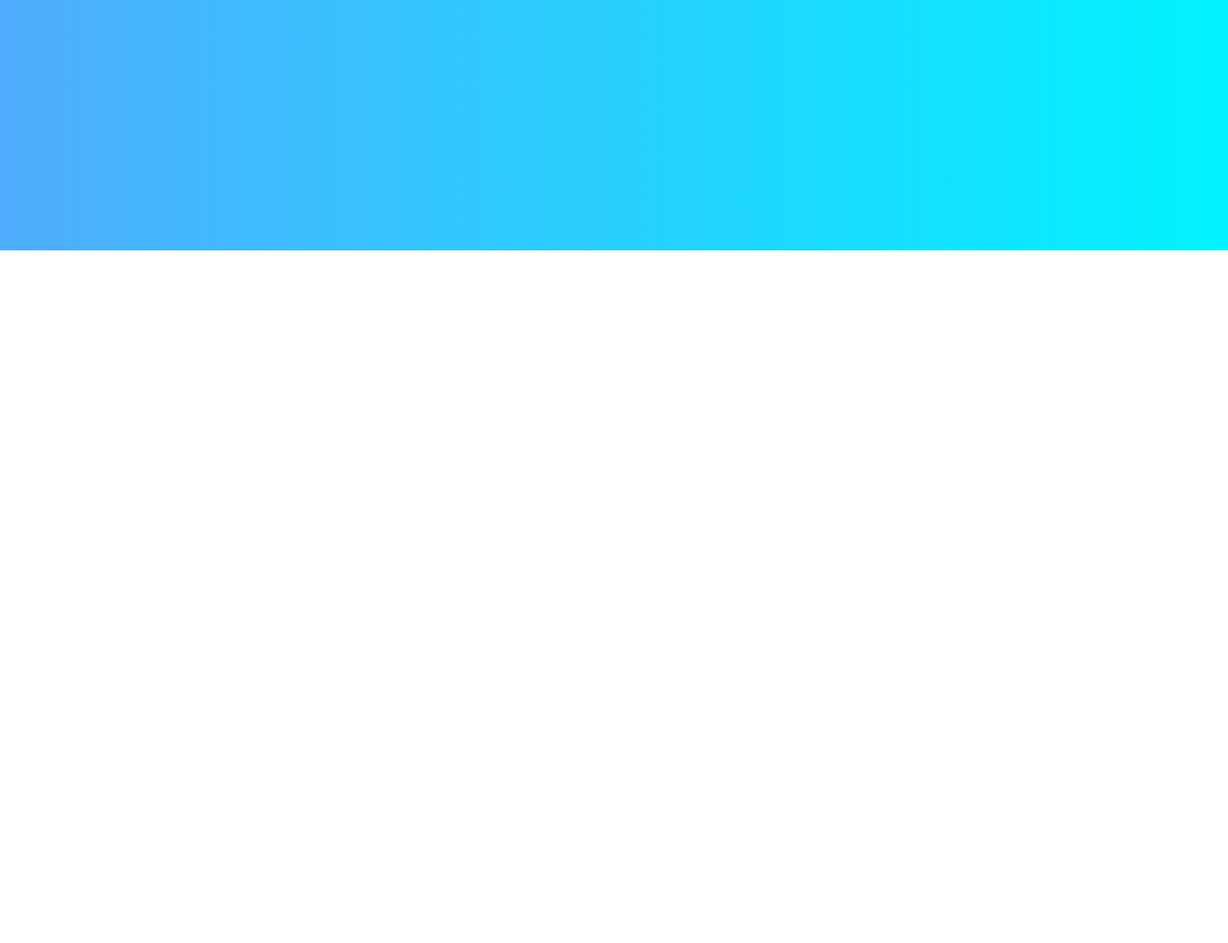
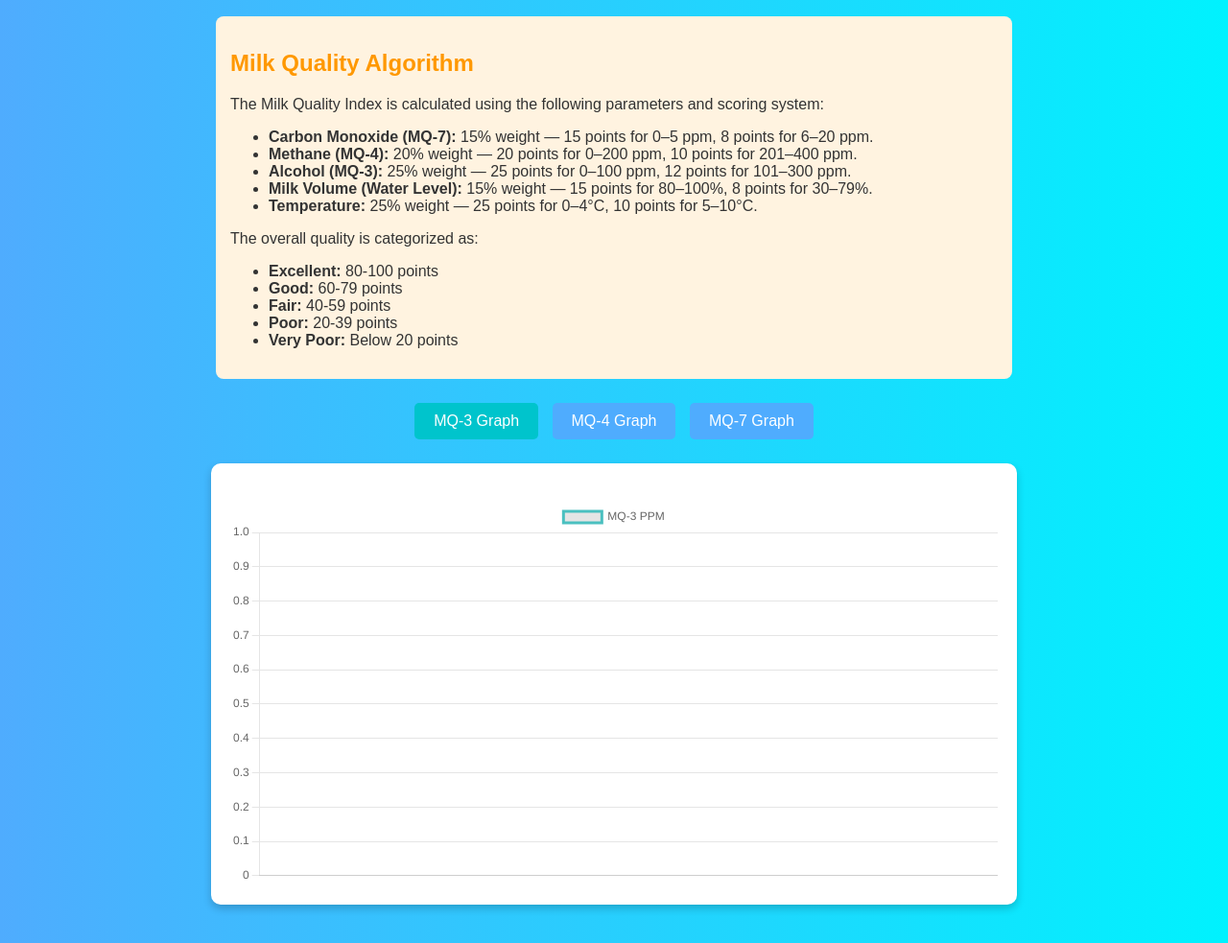
Before and after one commit to jackaxk/milk-quality-monitor, a plain HTML site: page index.html in a window 1280 px wide. Shown: the part 539-1522 px from the top of the page at 96% size. Before the commit the page ends 800 px from the top, so only its background shows below. Drawn offline with nearby package versions, Linux system fonts and the light colour scheme; no server answers.

Commit message:
Update index.html

```diff
--- a/index.html
+++ b/index.html
@@ -22,13 +22,54 @@
       <h2>Milk Quality Index</h2>
       <div class="data"><strong>Overall Quality:</strong> <span id="quality">Loading...</span></div>
     </div>
+
+    <div class="algorithm">
+      <h2>Milk Quality Algorithm</h2>
+      <p>The Milk Quality Index is calculated using the following parameters and scoring system:</p>
+      <ul>
+        <li><strong>Carbon Monoxide (MQ-7):</strong> 15% weight — 15 points for 0–5 ppm, 8 points for 6–20 ppm.</li>
+        <li><strong>Methane (MQ-4):</strong> 20% weight — 20 points for 0–200 ppm, 10 points for 201–400 ppm.</li>
+        <li><strong>Alcohol (MQ-3):</strong> 25% weight — 25 points for 0–100 ppm, 12 points for 101–300 ppm.</li>
+        <li><strong>Milk Volume (Water Level):</strong> 15% weight — 15 points for 80–100%, 8 points for 30–79%.</li>
+        <li><strong>Temperature:</strong> 25% weight — 25 points for 0–4°C, 10 points for 5–10°C.</li>
+      </ul>
+      <p>The overall quality is categorized as:</p>
+      <ul>
+        <li><strong>Excellent:</strong> 80-100 points</li>
+        <li><strong>Good:</strong> 60-79 points</li>
+        <li><strong>Fair:</strong> 40-59 points</li>
+        <li><strong>Poor:</strong> 20-39 points</li>
+        <li><strong>Very Poor:</strong> Below 20 points</li>
+      </ul>
+    </div>
+
+    <!-- Graph Buttons -->
+    <div class="buttons">
+      <button id="btnMQ3" class="active">MQ-3 Graph</button>
+      <button id="btnMQ4">MQ-4 Graph</button>
+      <button id="btnMQ7">MQ-7 Graph</button>
+    </div>
+
+    <!-- Graphs Section -->
+    <div class="graphs">
+      <div id="graphMQ3Container" class="graph-container" style="display: block;">
+        <canvas id="graphMQ3"></canvas>
+      </div>
+      <div id="graphMQ4Container" class="graph-container">
+        <canvas id="graphMQ4"></canvas>
+      </div>
+      <div id="graphMQ7Container" class="graph-container">
+        <canvas id="graphMQ7"></canvas>
+      </div>
+    </div>
   </div>
 
   <script src="https://cdn.jsdelivr.net/npm/chart.js"></script>
   <script src="script.js"></script>
 
+  <!-- JavaScript to Fetch Data from SheetDB API -->
   <script>
-    fetch('https://sheetdb.io/api/v1/{your-api-id}')  // Use your SheetDB API URL
+    fetch('https://sheetdb.io/api/v1/xrdas4sgin2s5')  // Use your SheetDB API URL
       .then(response => response.json())  // Parse the response as JSON
       .then(data => {
         const latestEntry = data[data.length - 1];  // Get the latest entry from the sheet
@@ -41,5 +82,6 @@
       })
       .catch(error => console.error('Error fetching data:', error));  // Error handling
   </script>
+
 </body>
 </html>
```
